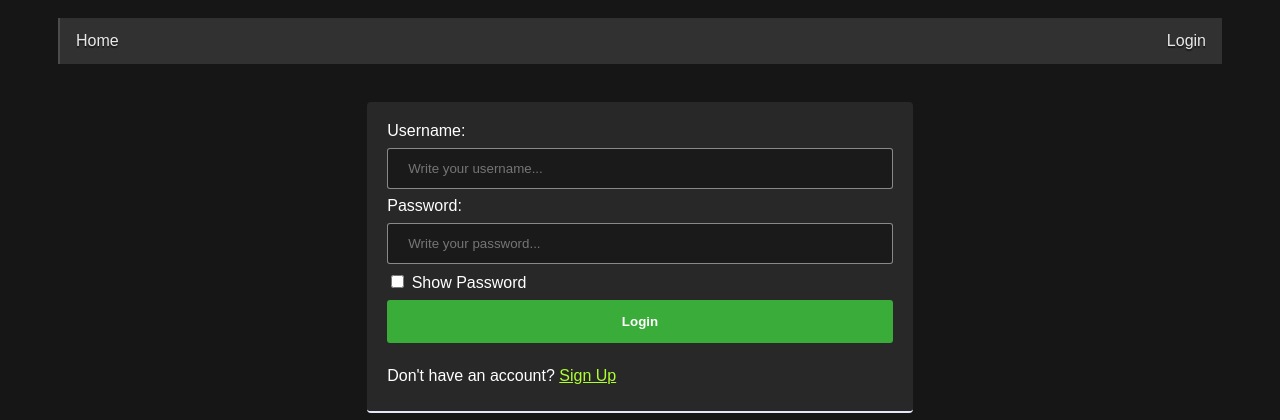
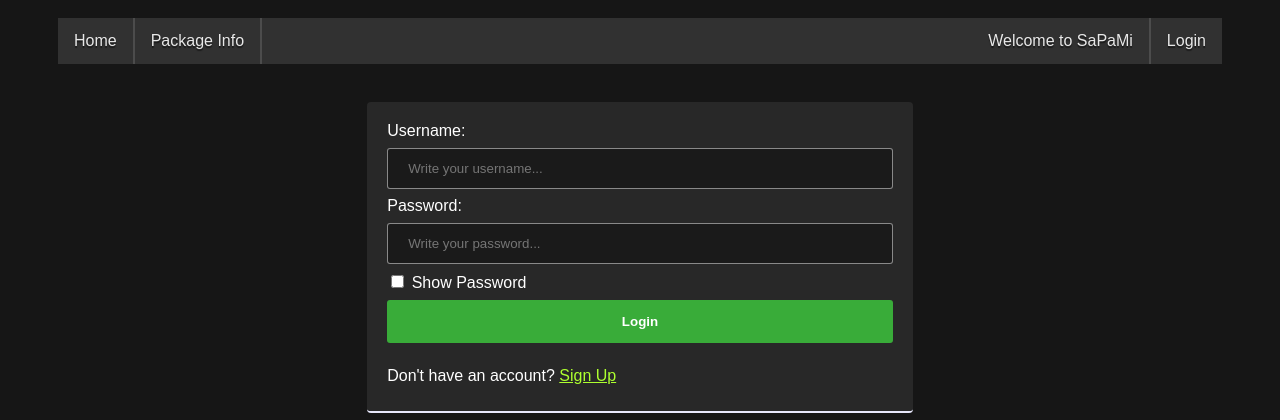
Before and after one commit to MisaghM/Software-Engineering1-Course-Projects, a Django app: a page that uses Phase-5/SaPaMi/templates/navbar.html in a window 1280 px wide. Shown: the top 420 px of the page. Run offline with Django 4.2, Linux system fonts and the light colour scheme.

Commit message:
Fix confirm page

```diff
--- a/Phase-5/SaPaMi/packages/views.py
+++ b/Phase-5/SaPaMi/packages/views.py
@@ -56,14 +56,14 @@ def reserve_package(request, id):
     reservation.bill.total_cost += package.approximate_price
     reservation.bill.save()
     return redirect('confirm_reserve', id)
-    return render(request, 'packages/reserve_package.html', {'package': package})
 
 
 @login_required(login_url='cas')
 def confirm_reserve(request, id):
+    package = TherapeuticPackage.objects.get(id=id)
     if request.method == 'POST':
-        return render('packages/reserve_thanks.html')
-    return render(request, 'packages/confirm_reserve.html')
+        return render(request, 'packages/reserve_thanks.html')
+    return render(request, 'packages/confirm_reserve.html', {'package': package})
 
 
 def user_reservations(request):
--- a/Phase-5/SaPaMi/templates/navbar.html
+++ b/Phase-5/SaPaMi/templates/navbar.html
@@ -2,8 +2,8 @@
 <nav id="navbar">
     <ul class="topnav">
         <li class="leftalign"><a href="{% url 'home' %}" id="navHome">Home</a></li>
+        <li class="leftalign"><a href="javascript:void(0)" id="navPackageInfo">Package Info</a></li>
         {% if request.user.is_authenticated %}
-        <li class="leftalign"><a href="javascript:void(0)" id="navPackageInfo">Package Info</a></li>
         <li class="leftalign"><a href="{% url 'user_reservations' %}" id="navReservations">Reservations</a></li>
         <li class="rightalign">
             <a href="{% url 'cas-logout' %}">Logout</a>
@@ -13,6 +13,7 @@
         <li class="rightalign">
             <a href="{% url 'cas' %}">Login</a>
         </li>
+        <li class="rightalign"><span id="welcome">Welcome to SaPaMi</span></li>
         {% endif %}
     </ul>
 </nav>
```
